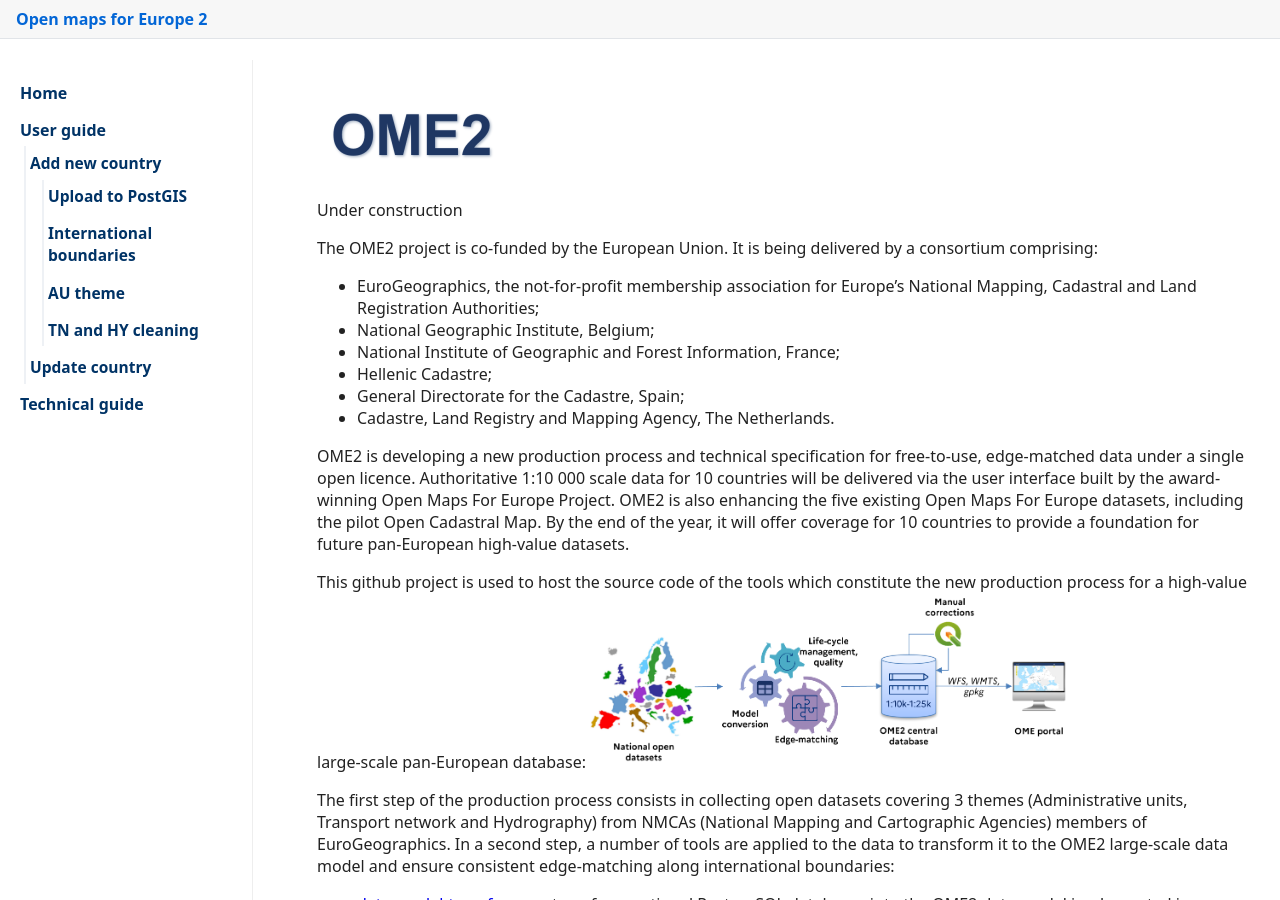
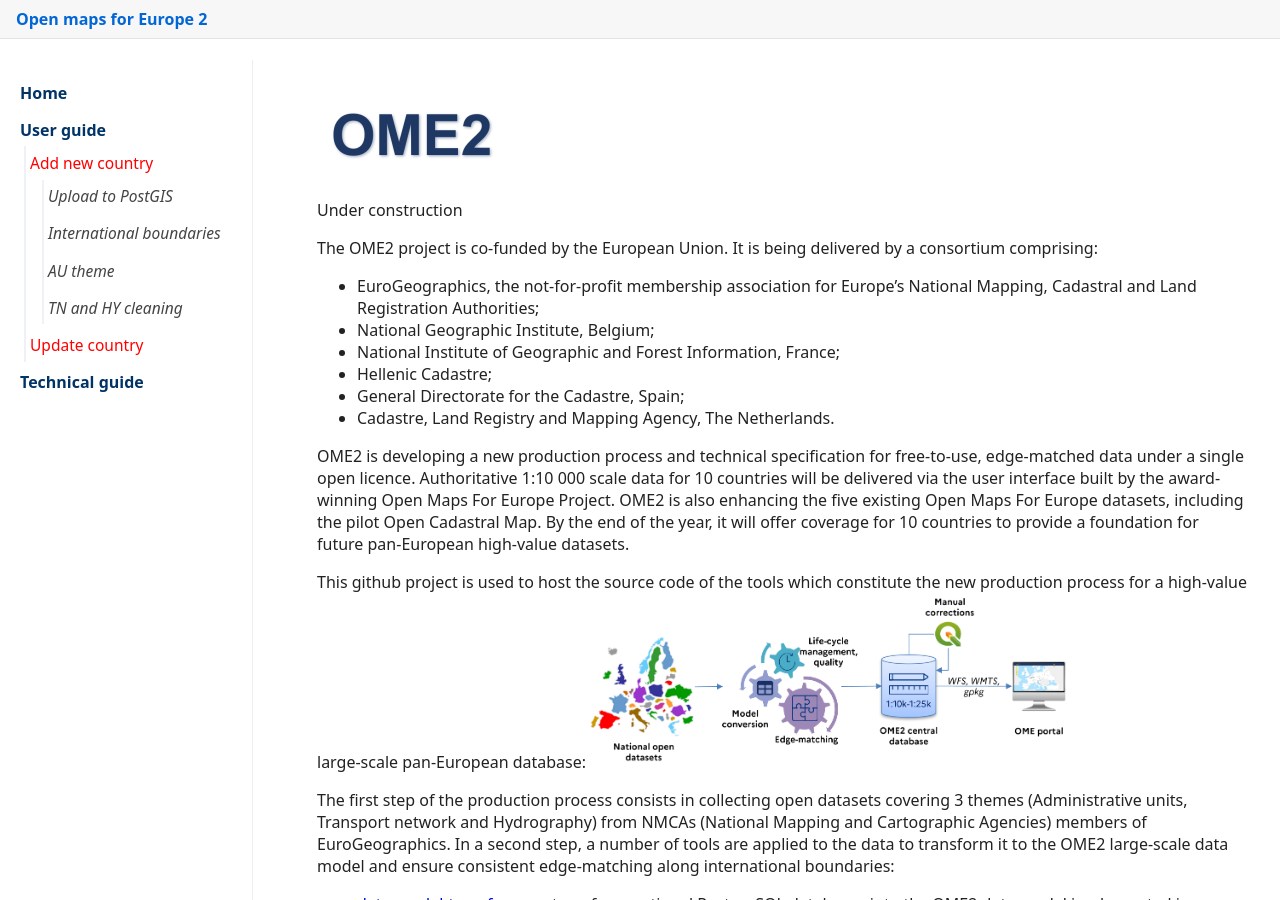
Before and after one commit to openmapsforeurope2/ome2-dev, a Jekyll site: the page built from README.md, in a window 1280 px wide and 900 px high. Built offline with Jekyll 4.4.1, drawn with Linux system fonts in a browser that asks for light colours; our own code applies the rules of GitHub Pages for plain Markdown files.

Commit message:
Fix style

```diff
--- a/assets/styles.css
+++ b/assets/styles.css
@@ -85,29 +85,29 @@
   font-style: normal !important;
 }
 
-/* Top-level menu: bold, dark blue (only direct children of sidebar-nav > ul) */
-.sidebar-nav > ul > li > .menu-header > a {
+/* Top-level menu: bold, dark blue (only direct children of sidebar > .sidebar-nav > ul) */
+.sidebar > .sidebar-nav > ul > li > .menu-header > a {
   color: var(--mainmenu, #003366) !important;
   font-weight: bold !important;
   font-style: normal !important;
 }
 
 /* First sub-level: red, not bold, not italic */
-.sidebar-nav > ul > li > ul.submenu > li > .menu-header > a {
+.sidebar > .sidebar-nav > ul > li > ul.submenu > .sidebar-nav > ul > li > .menu-header > a {
   color: red !important;
   font-weight: normal !important;
   font-style: normal !important;
 }
 
 /* Second sub-level: italic, gray */
-.sidebar-nav > ul > li > ul.submenu > li > ul.submenu > li > .menu-header > a {
+.sidebar > .sidebar-nav > ul > li > ul.submenu > .sidebar-nav > ul > li > ul.submenu > .sidebar-nav > ul > li > .menu-header > a {
   color: #444 !important;
   font-style: italic !important;
   font-weight: normal !important;
 }
 
 /* Third level and deeper: gray, not italic, not bold */
-.sidebar-nav > ul > li > ul.submenu > li > ul.submenu > li > ul.submenu > li > .menu-header > a {
+.sidebar > .sidebar-nav > ul > li > ul.submenu > .sidebar-nav > ul > li > ul.submenu > .sidebar-nav > ul > li > ul.submenu > .sidebar-nav > ul > li > .menu-header > a {
   color: #444 !important;
   font-style: normal !important;
   font-weight: normal !important;
```
